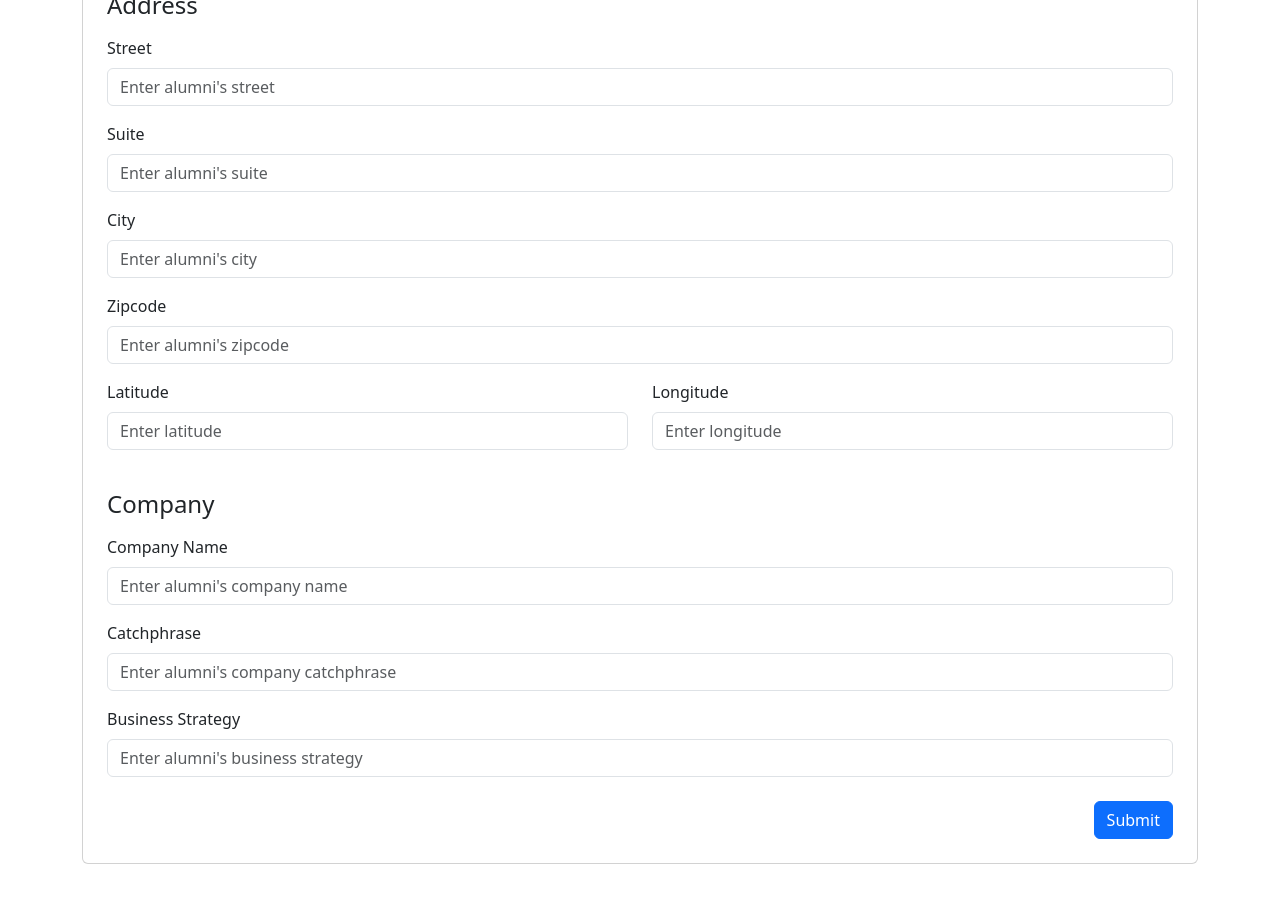
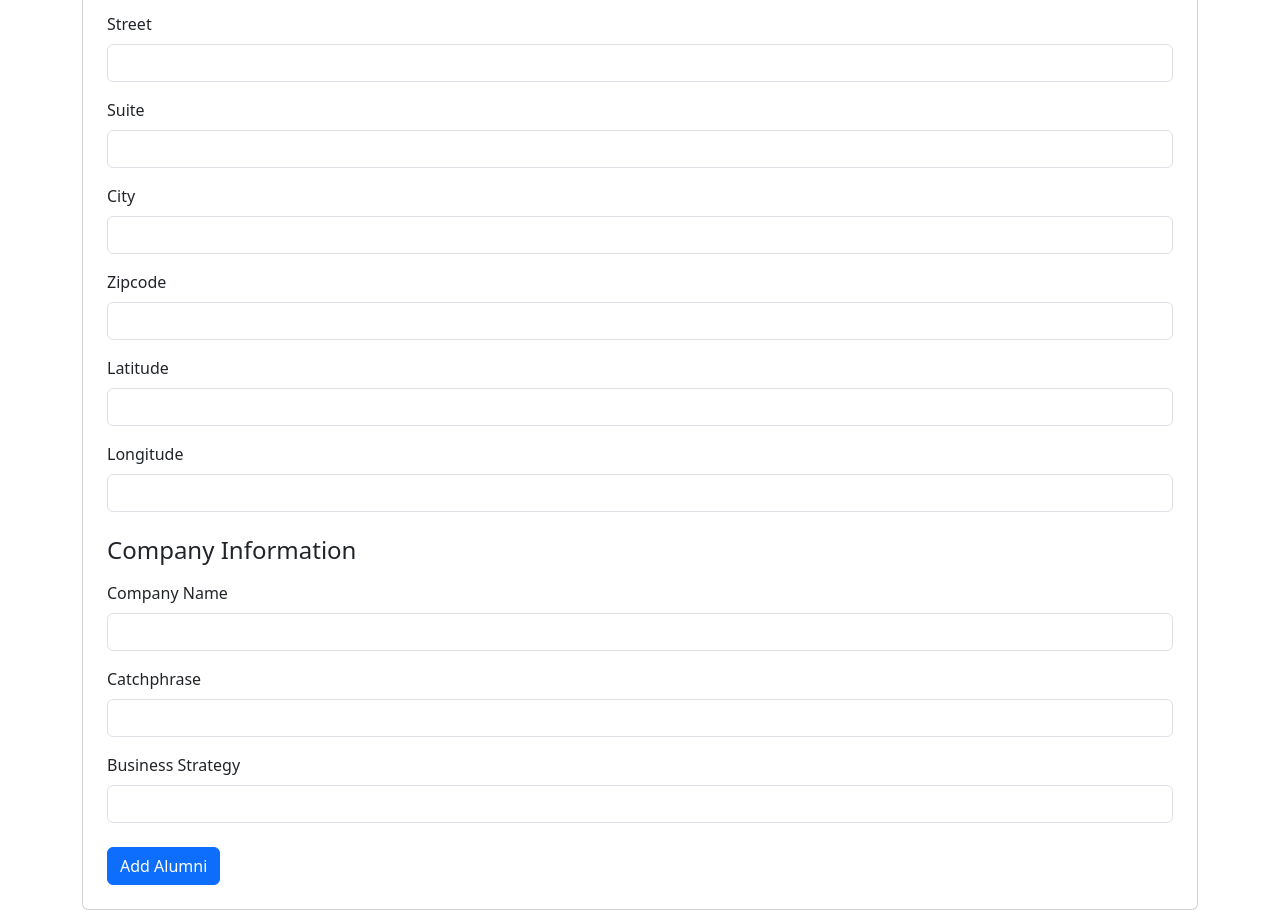
Before and after one commit to sandhyachan/react-axios-crud, a React (Vite) app: page / in a window 1280 px wide. Shown: the part 820-1730 px from the top of the page. Before the commit the page ends 1684 px from the top, so only its background shows below. Built offline with nearby package versions, Linux system fonts and the light colour scheme; no server answers.

Commit message:
Edit functionality to submit data through axios CRUD

```diff
--- a/package.json
+++ b/package.json
@@ -13,6 +13,7 @@
     "axios": "^1.7.7",
     "bootstrap": "^5.3.3",
     "bootstrap-icons": "^1.11.3",
+    "prop-types": "^15.8.1",
     "react": "^18.3.1",
     "react-dom": "^18.3.1"
   },
--- a/src/App.jsx
+++ b/src/App.jsx
@@ -1,16 +1,130 @@
-import './App.css'
-import DataTable from './components/DataTable'
-import DetailsForm from './components/DetailsForm'
-import Header from './components/Header'
+import { useState, useEffect, useRef } from 'react';
+import axios from 'axios';
+import DetailsForm from './components/DetailsForm';
+import DataTable from './components/DataTable';
+import Header from './components/Header';
+
+const emptyFormData = {
+  name: '',
+  username: '',
+  email: '',
+  phone: '',
+  website: '',
+  street: '',
+  suite: '',
+  city: '',
+  zipcode: '',
+  latitude: '',
+  longitude: '',
+  companyName: '',
+  catchphrase: '',
+  businessStrategy: ''
+}
 
 function App() {
+  const [editInfo, setEditInfo] = useState(null)
+  const [users, setUsers] = useState([])
+  const [formData, setFormData] = useState(emptyFormData)
+  const detailsFormRef = useRef(null)
+
+  useEffect(() => {
+    axios.get('https://jsonplaceholder.typicode.com/users')
+      .then(response => setUsers(response.data))
+      .catch(error => console.error('Error fetching users:', error))
+  }, [])
+
+  function handleEdit(userId) {
+    const userToEdit = users.find((user) => user.id === userId)
+    if (userToEdit) {
+      setEditInfo(userToEdit)
+      setFormData({
+        name: userToEdit.name,
+        username: userToEdit.username,
+        email: userToEdit.email,
+        phone: userToEdit.phone,
+        website: userToEdit.website,
+        street: userToEdit.address.street,
+        suite: userToEdit.address.suite,
+        city: userToEdit.address.city,
+        zipcode: userToEdit.address.zipcode,
+        latitude: userToEdit.address.geo.lat,
+        longitude: userToEdit.address.geo.lng,
+        companyName: userToEdit.company.name,
+        catchphrase: userToEdit.company.catchPhrase,
+        businessStrategy: userToEdit.company.bs,
+      })
+      handleAddAlumni()
+    }
+  }
+
+  const handleSubmit = (updatedData) => {
+    const updatedUser = {
+      ...updatedData,
+      address: {
+        street: updatedData.street,
+        suite: updatedData.suite,
+        city: updatedData.city,
+        zipcode: updatedData.zipcode,
+        geo: { lat: updatedData.latitude, lng: updatedData.longitude },
+      },
+      company: {
+        name: updatedData.companyName,
+        catchPhrase: updatedData.catchphrase,
+        bs: updatedData.businessStrategy,
+      },
+    }
+
+    if (editInfo) {
+      axios.put(`https://jsonplaceholder.typicode.com/users/${editInfo.id}`, updatedUser)
+        .then(response => {
+          setUsers(prevUsers =>
+            prevUsers.map((user) =>
+              user.id === editInfo.id ? response.data : user
+            )
+          )
+          setEditInfo(null)
+          setFormData(emptyFormData)
+        })
+        .catch(error => console.error('Error updating user:', error))
+    } else {
+      axios.post('https://jsonplaceholder.typicode.com/users', updatedUser)
+        .then(response => {
+          setUsers(prevUsers => [...prevUsers, response.data])
+          setFormData(emptyFormData)
+        })
+        .catch(error => console.error('Error adding user:', error))
+    }
+  }
+
+  function handleAddAlumni() {
+    if (detailsFormRef.current) {
+      detailsFormRef.current.scrollIntoView({ behavior: 'smooth' })
+    }
+  }
+
+  const handleChange = (e) => {
+    const { name, value } = e.target
+    setFormData(prevData => ({
+      ...prevData,
+      [name]: value,
+    }))
+  }
 
   return (
-    <>
-    <Header/>
-    <DataTable/>
-    <DetailsForm/>
-    </>
+    <div>
+      <Header handleAddAlumni={handleAddAlumni} />
+
+      <DataTable details={users} handleEdit={handleEdit} />
+
+      <div ref={detailsFormRef}>
+        <DetailsForm
+          editInfo={editInfo}
+          handleSubmit={handleSubmit}
+          formData={formData}
+          handleChange={handleChange}
+        />
+      </div>
+    </div>
   )
 }
 
--- a/src/components/DetailsForm.jsx
+++ b/src/components/DetailsForm.jsx
@@ -1,12 +1,21 @@
-import 'bootstrap/dist/css/bootstrap.min.css';
+import PropTypes from 'prop-types';
 
-export default function DetailsForm() {
+export default function DetailsForm({ editInfo, handleSubmit, formData, handleChange }) {
+  const onSubmit = (e) => {
+    e.preventDefault()
+    if (!formData.name) {
+      alert("Please fill out the required name.")
+      return
+    }
+    handleSubmit(formData)
+  }
+
   return (
     <div className="container mt-5">
       <h2 className="mb-4 text-center">Alumni Information Form</h2>
 
       <div className="card p-4 d-flex flex-column">
-        <form className="flex-grow-1">
+        <form onSubmit={onSubmit} className="flex-grow-1">
           <div className="mb-4">
             <h4 className="mb-3">Personal Information</h4>
 
@@ -16,7 +25,10 @@ export default function DetailsForm() {
                 type="text"
                 className="form-control"
                 id="name"
+                name="name"
+                value={formData.name || ''}
                 placeholder="Enter alumni's name"
+                onChange={handleChange}
               />
             </div>
 
@@ -26,7 +38,10 @@ export default function DetailsForm() {
                 type="text"
                 className="form-control"
                 id="username"
+                name="username"
+                value={formData.username || ''}
                 placeholder="Enter alumni's username"
+                onChange={handleChange}
               />
             </div>
 
@@ -36,7 +51,10 @@ export default function DetailsForm() {
                 type="email"
                 className="form-control"
                 id="email"
+                name="email"
+                value={formData.email || ''}
                 placeholder="Enter alumni's email"
+                onChange={handleChange}
               />
             </div>
 
@@ -46,26 +64,29 @@ export default function DetailsForm() {
                 type="tel"
                 className="form-control"
                 id="phone"
+                name="phone"
+                value={formData.phone || ''}
                 placeholder="Enter alumni's phone number"
+                onChange={handleChange}
               />
             </div>
 
             <div className="mb-3">
               <label htmlFor="website" className="form-label">Website</label>
               <input
-                type="url"
+                type="text"
                 className="form-control"
                 id="website"
-                placeholder="Enter alumni's website URL"
+                name="website"
+                value={formData.website || ''}
+                placeholder="Enter alumni's website"
+                onChange={handleChange}
               />
-              <small id="websiteHelp" className="form-text text-muted">
-                Example: https://website.com
-              </small>
             </div>
           </div>
 
           <div className="mb-4">
-            <h4 className="mb-3">Address</h4>
+            <h4 className="mb-3">Address Information</h4>
 
             <div className="mb-3">
               <label htmlFor="street" className="form-label">Street</label>
@@ -73,7 +94,9 @@ export default function DetailsForm() {
                 type="text"
                 className="form-control"
                 id="street"
-                placeholder="Enter alumni's street"
+                name="street"
+                value={formData.street || ''}
+                onChange={handleChange}
               />
             </div>
 
@@ -83,7 +106,9 @@ export default function DetailsForm() {
                 type="text"
                 className="form-control"
                 id="suite"
-                placeholder="Enter alumni's suite"
+                name="suite"
+                value={formData.suite || ''}
+                onChange={handleChange}
               />
             </div>
 
@@ -93,7 +118,9 @@ export default function DetailsForm() {
                 type="text"
                 className="form-control"
                 id="city"
-                placeholder="Enter alumni's city"
+                name="city"
+                value={formData.city || ''}
+                onChange={handleChange}
               />
             </div>
 
@@ -103,34 +130,39 @@ export default function DetailsForm() {
                 type="text"
                 className="form-control"
                 id="zipcode"
-                placeholder="Enter alumni's zipcode"
+                name="zipcode"
+                value={formData.zipcode || ''}
+                onChange={handleChange}
               />
             </div>
 
-            <div className="row">
-              <div className="col-md-6 mb-3">
+            <div className="mb-3">
               <label htmlFor="latitude" className="form-label">Latitude</label>
               <input
                 type="text"
                 className="form-control"
                 id="latitude"
-                  placeholder="Enter latitude"
+                name="latitude"
+                value={formData.latitude || ''}
+                onChange={handleChange}
               />
             </div>
-              <div className="col-md-6 mb-3">
+
+            <div className="mb-3">
               <label htmlFor="longitude" className="form-label">Longitude</label>
               <input
                 type="text"
                 className="form-control"
                 id="longitude"
-                  placeholder="Enter longitude"
+                name="longitude"
+                value={formData.longitude || ''}
+                onChange={handleChange}
               />
-              </div>
             </div>
           </div>
 
           <div className="mb-4">
-            <h4 className="mb-3">Company</h4>
+            <h4 className="mb-3">Company Information</h4>
 
             <div className="mb-3">
               <label htmlFor="companyName" className="form-label">Company Name</label>
@@ -138,7 +170,9 @@ export default function DetailsForm() {
                 type="text"
                 className="form-control"
                 id="companyName"
-                placeholder="Enter alumni's company name"
+                name="companyName"
+                value={formData.companyName || ''}
+                onChange={handleChange}
               />
             </div>
 
@@ -148,7 +182,9 @@ export default function DetailsForm() {
                 type="text"
                 className="form-control"
                 id="catchphrase"
-                placeholder="Enter alumni's company catchphrase"
+                name="catchphrase"
+                value={formData.catchphrase || ''}
+                onChange={handleChange}
               />
             </div>
 
@@ -158,16 +194,25 @@ export default function DetailsForm() {
                 type="text"
                 className="form-control"
                 id="businessStrategy"
-                placeholder="Enter alumni's business strategy"
+                name="businessStrategy"
+                value={formData.businessStrategy || ''}
+                onChange={handleChange}
               />
             </div>
           </div>
 
-          <div className="d-flex justify-content-end">
-            <button type="submit" className="btn btn-primary">Submit</button>
-          </div>
+          <button type="submit" className="btn btn-primary">
+            {editInfo ? 'Update Alumni' : 'Add Alumni'}
+          </button>
         </form>
       </div>
     </div>
   )
 }
+
+DetailsForm.propTypes = {
+  editInfo: PropTypes.object,
+  handleSubmit: PropTypes.func.isRequired,
+  formData: PropTypes.object.isRequired,
+  handleChange: PropTypes.func.isRequired
+}
--- a/src/components/Header.jsx
+++ b/src/components/Header.jsx
@@ -1,8 +1,9 @@
 import 'bootstrap/dist/css/bootstrap.min.css';
 import 'bootstrap/dist/js/bootstrap.bundle.min.js';
 import 'bootstrap-icons/font/bootstrap-icons.css';
+import PropTypes from 'prop-types';
 
-export default function Header() {
+export default function Header({handleAddAlumni}) {
 
   return (
     <header className="bg-primary text-white py-4 mb-4">
@@ -14,7 +15,7 @@ export default function Header() {
           </div>
 
           <div className="col-md-4 text-md-end mt-3 mt-md-0">
-            <button className="btn btn-light">
+            <button className="btn btn-light" onClick={handleAddAlumni}>
             <i className="bi bi-person-plus-fill"></i> Add New Alumni
             </button>
           </div>
@@ -23,3 +24,7 @@ export default function Header() {
     </header>
   );
 }
+
+Header.propTypes = {
+  handleAddAlumni: PropTypes.func.isRequired
+}
```
Also changed, not shown: src/components/DataTable.jsx (+27 -20 lines), 8 other files (tests, documents, lock files or other folders). Lines whose indentation alone changed are shown as unchanged.
